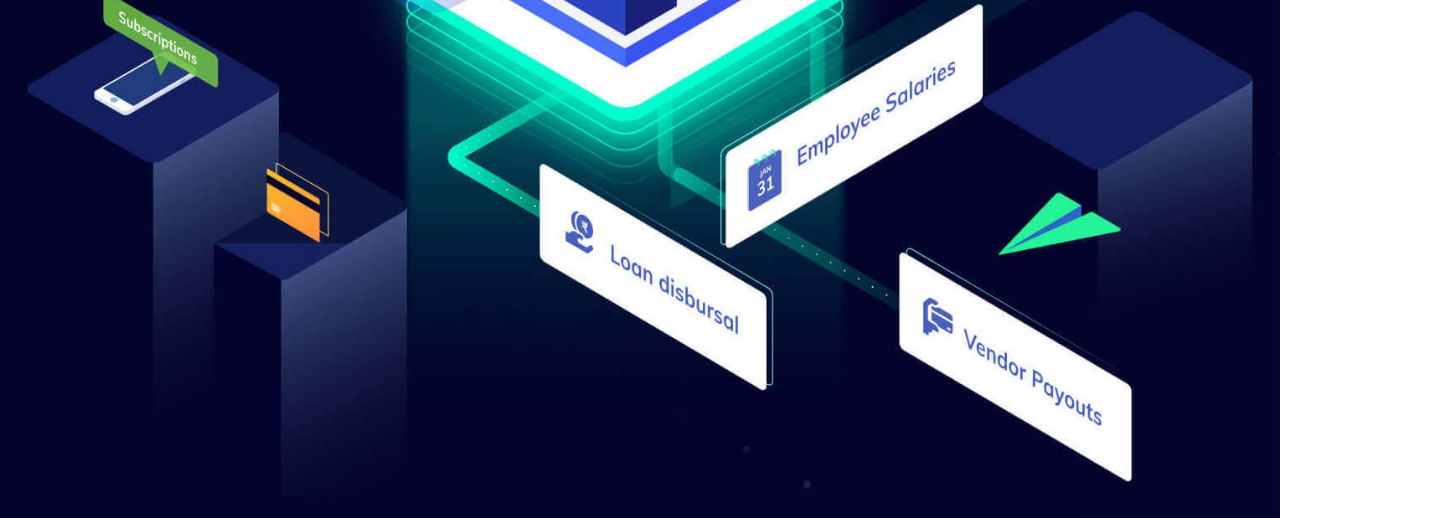
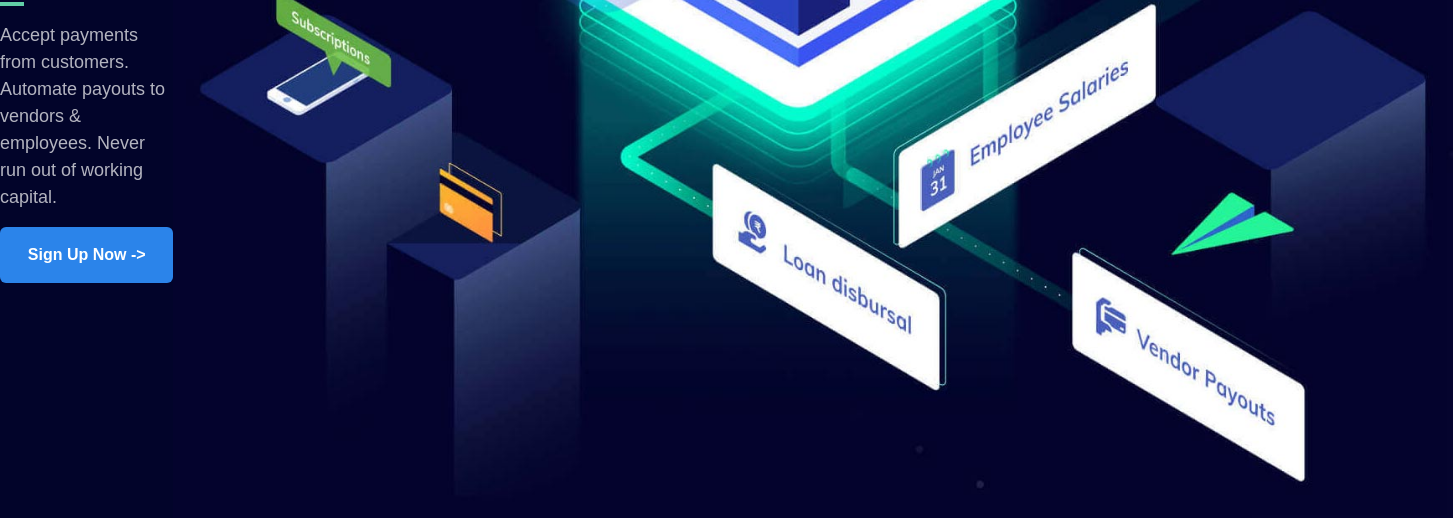
Before and after one commit to Poonji/RazorPay_Clone, a website built with Vite: page index.html in a window 1280 px wide. Shown: the part 617-1135 px from the top of the page, 1453 px wide, since content can reach past the window. Built offline with nearby package versions, Linux system fonts and the light colour scheme.

Commit message:
2nd commit

```diff
--- a/index.html
+++ b/index.html
@@ -57,12 +57,26 @@
 <!--Hero section-->
 <section
 class="relative bg-deepBlue">
-<div></div>
-<img src="./images/hero_img.jpeg">
+<div class="width:10/12 flex flex-row justify-between items-center mx-auto">
+    <!--left part-->
+<div class="flex flex-col gap-4">
 
-<h1></h1>
-<p></p>
 
+    <h1 class="font-mullish font-bold text-[40px] leading-[1.2] text-white">Power your finance, grow your business </h1>
+    <div class="w-6 h-1 bg-greenLight"></div>
+    <p class="text-white font-mullish text-[18px] opacity-70">Accept payments from customers. Automate
+         payouts to vendors & employees. Never run out
+          of working capital.
+
+    </p>
+    <button class="text-white rounded-md  bg-lightBlue font-mullish font-bold hover:bg-lightBlue500 transition-all duration-200 py-4 px-4"> Sign Up Now -></button>
+</div>
+    <img src="./images/hero_img.jpeg">
+</div>
+
+<div>
+    <img src="" alt="">
+</div>
 </section>
 </body>
 </html>
```
